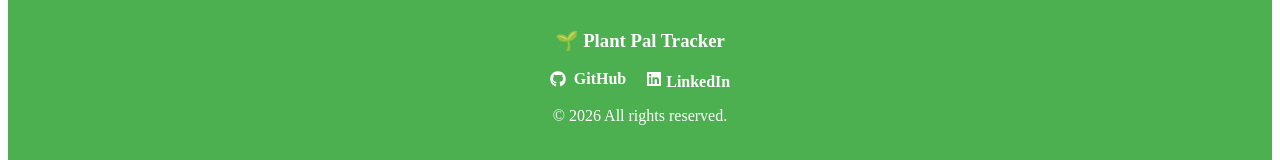
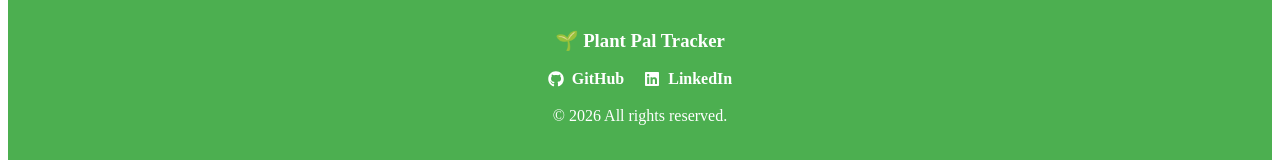
Before and after one commit to Cchristineee/plant-pal-tracker, a React (Vite) app: page / in a window 1280 px wide. Shown: the part 471-631 px from the top of the page. Built offline with nearby package versions, Linux system fonts and the light colour scheme.

Commit message:
Added Linkedin to footer

```diff
--- a/src/components/Footer/Footer.css
+++ b/src/components/Footer/Footer.css
@@ -32,3 +32,16 @@
 .github-link:hover {
    opacity: 0.8;
 }
+
+.linkedin-link {
+    color: white;
+    text-decoration: none;
+    display: inline-flex;
+    align-items: center;
+    gap: 8px;
+    font-weight: 600;
+}
+
+.linkedin-link:hover {
+    opacity: 0.8;
+}
```
